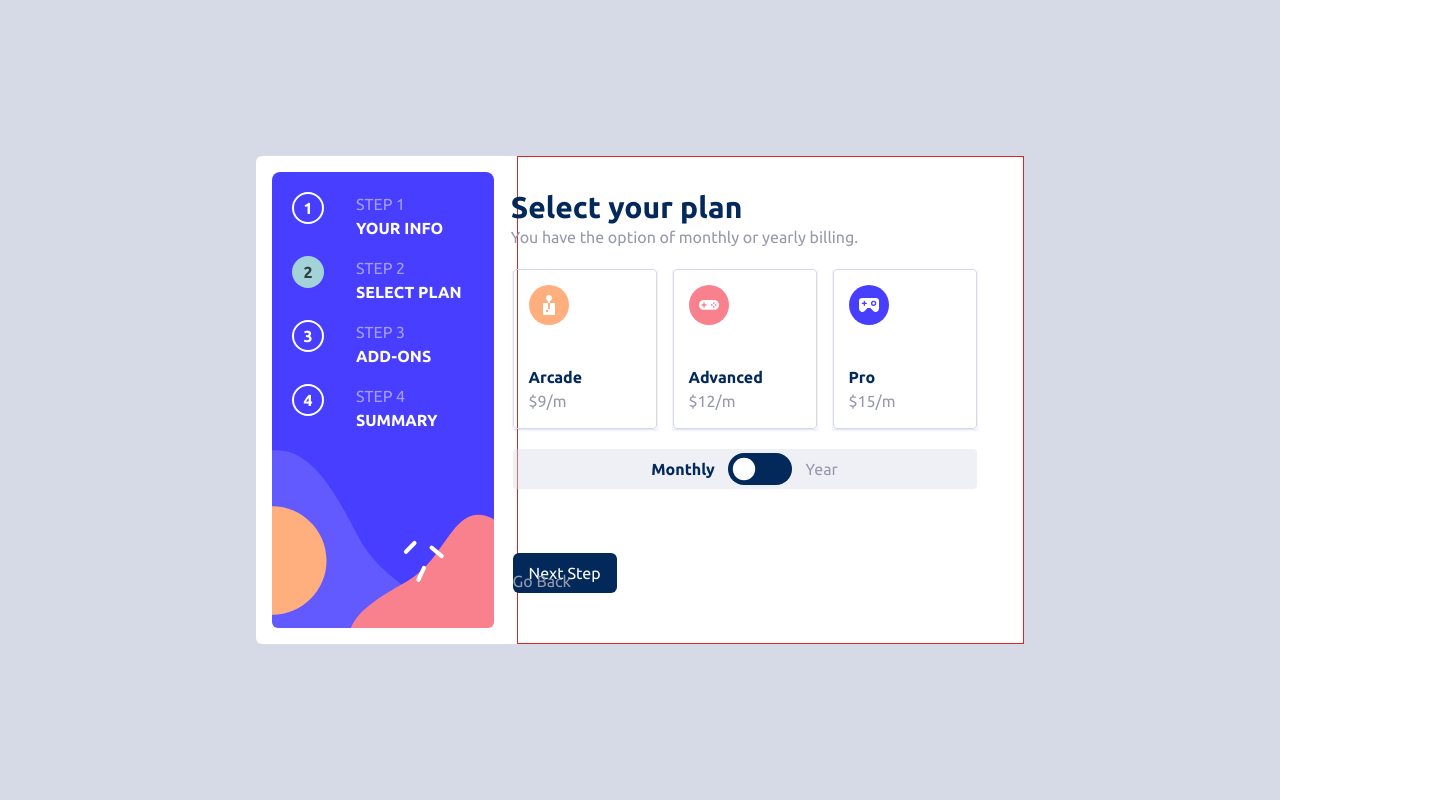
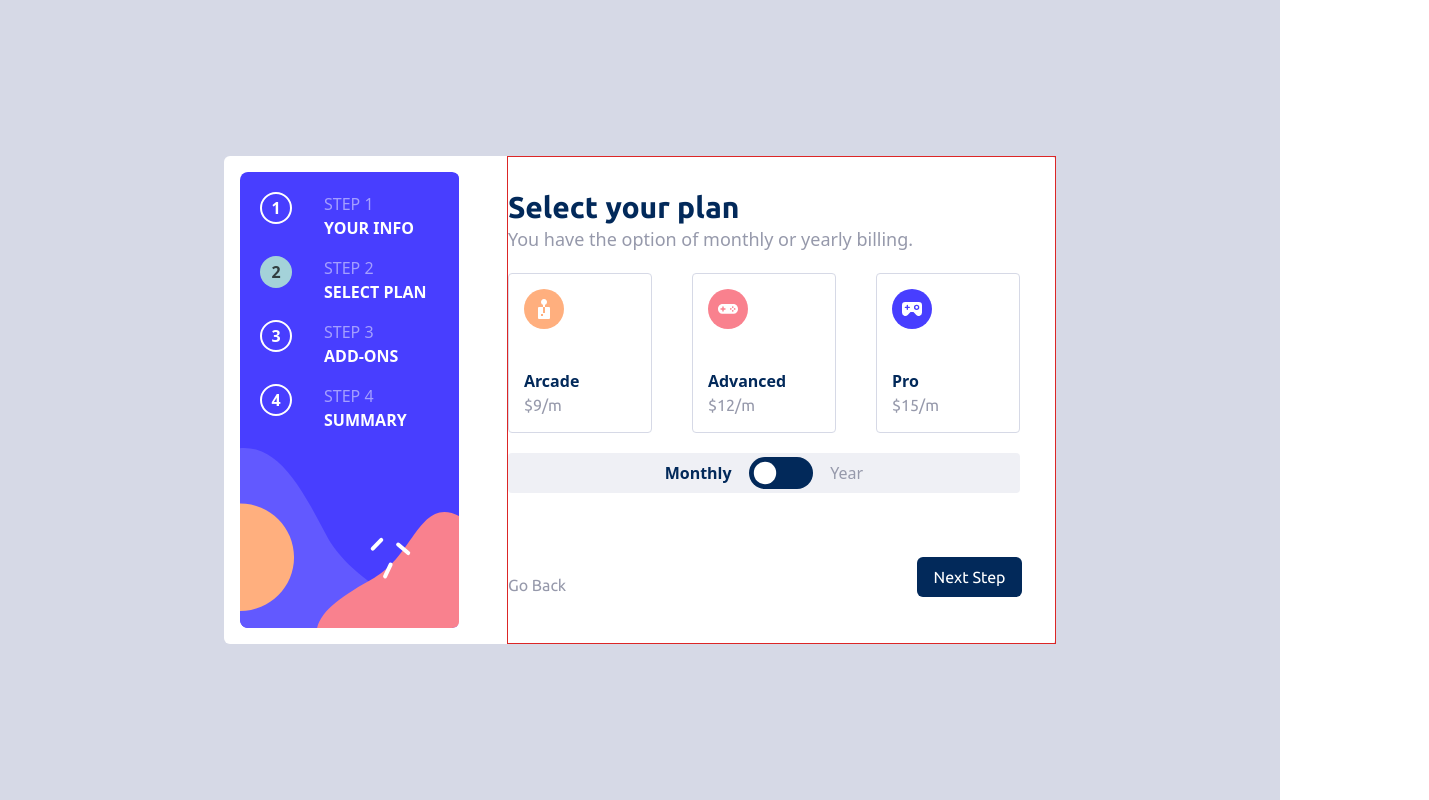
Before and after one commit to Agyanim/multi-step-form, a React (Vite) app: page / in a window 1280 px wide. Both pictures are taken after typing "Sample", "name@example.com", "Sample" into the empty fields and a click on the button "Next Step". Shown: the whole page, 1429 px wide, since content can reach past the window. Built offline with nearby package versions, Linux system fonts and the light colour scheme.

Commit message:
selection plan modified

```diff
--- a/src/App.css
+++ b/src/App.css
@@ -1,5 +1,5 @@
 @import url('https://fonts.googleapis.com/css2?family=Alata&family=Ubuntu:wght@400;500;700&display=swap');
-:root {
+/* :root {
     font-family: "Alata", sans-serif;
     font-family: "Ubuntu", sans-serif;
-  }
+  } */
--- a/src/components/CardList.jsx
+++ b/src/components/CardList.jsx
@@ -38,7 +38,6 @@ const CardList = ({ sent }) => {
           Plan={detail.plan}
           Price={detail.price}
           Image={image[0]}
-          sent={sent}
           id={detail.id}
         />
       </div>
@@ -46,8 +45,8 @@ const CardList = ({ sent }) => {
   });
   return (
     <div className="flex flex-col lg:flex-row gap-4">
-      <form action="" onSubmit={submitHandler}>
-        <section className="flex flex-col lg:flex-row gap-4">{rederCard}</section>
+      <form  onSubmit={submitHandler}>
+        <section className="flex flex-col lg:flex-row gap-10">{rederCard}</section>
         <div className="w-[100%] h-10  mt-5 ">
           <section className="flex w-[100%] bg-LightGray/40 justify-center p-2 rounded h-[100%]">
             <span
@@ -68,7 +67,7 @@ const CardList = ({ sent }) => {
           </section>
         </div>
         <div className="relative  top-16">
-          <div>
+          <div className="absolute w-[100%] left-[80%]">
             <PrimaryButton />
           </div>
           <div className="" onClick={goBackHandler}>
--- a/src/components/GlobalLayout.jsx
+++ b/src/components/GlobalLayout.jsx
@@ -5,12 +5,12 @@ import "../css/globalLayout.css";
 
 const GlobalLayout = () => {
   return (
-    <div className="flex items-center lg:min-h-[100vh] lg:min-w-[100vw] bg-LightGray justify-center">
-      <section className="flex flex-col lg:flex-row justify-between bg-white rounded-md my-4 lg:max-w-[70%] lg:w-[70%] lg:h-[80%] xl:max-w-[60%] xl:h-[80%]">
+    <div className="flex items-center lg:min-h-[100vh] lg:min-w-[100vw] lg:w-[100vw] bg-LightGray justify-center">
+      <section className="flex flex-col lg:flex-row justify-between bg-white rounded-md my-4 max-w-[80%] lg:w-[75%] lg:h-[80%] xl:w-[65%] xl:h-[80%]">
         <div className="">
           <Navbar />
         </div>
-        <div className="border border-red-600 lg:w-[60%] xl:w-[66%] ">
+        <div className="border border-red-600 lg:w-[65%] xl:w-[66%] ">
           <Outlet />
         </div>
       </section>
--- a/src/components/Plancard.jsx
+++ b/src/components/Plancard.jsx
@@ -7,14 +7,14 @@ const Plancard = ({ Plan, Price, Image,id }) => {
 
   return (
     <div
-      className="flex justify-center items-center w-36 h-40 relative border-[1px] border-LightGray p-4 rounded cursor-pointer transform duration-200 hover:scale-105"
+      className="flex justify-center items-center lg:w-[8rem] lg:h-40 xl:w-36 xl:h-40 relative border-[1px] border-LightGray p-4 rounded cursor-pointer transform duration-200 hover:scale-105  overflow-hidden"
     >
       <label
         className="flex flex-col gap-10  w-36 h-40 absolute "
         htmlFor="selectAddOns"
       >
         <input
-          className="absolute w-[100%]  h-[100%] cursor-pointer appearance-none shadow-sm shadow-PurplishBblue/20 checked:border-[1px] checked:border-MarineBlue checked:rounded "
+          className="absolute w-[100%]  h-[100%] cursor-pointer appearance-none shadow-sm shadow-PurplishBblue/20 checked:border-[1px] checked:border-MarineBlue checked:rounded checked:bg-LightGray/40"
           type="radio"
           name="selectAddOns"
           value={Price}
--- a/src/index.css
+++ b/src/index.css
@@ -1,3 +1,5 @@
+@import url('https://fonts.googleapis.com/css2?family=Alata&family=Ubuntu:wght@400;500;700&display=swap');
+
 @tailwind base;
 @tailwind components;
 @tailwind utilities;
@@ -24,7 +26,7 @@ background-color: aqua;
 }
 
 input[type="text"]{
-    @apply lg:w-[90%] p-2 border-2 rounded-md border-CoolGray
+    @apply lg:w-[90%] xl:w-[82%] p-2 border-2 rounded-md border-CoolGray
 }
 
 }
--- a/src/pages/Home.jsx
+++ b/src/pages/Home.jsx
@@ -45,7 +45,7 @@ const Home = () => {
   };
 
   return (
-    <div className="flex flex-col  font-ubuntu lg:w-[100%] ">
+    <div className="flex flex-col  font-ubuntu lg:w-[100%] xl:ml-5 ">
       <header className="mt-8 ">
         <h1 className="lg:text-2xl xl:text-3xl text-MarineBlue font-ubuntu font-extrabold">
           Personal info
--- a/src/pages/SelectPlan.jsx
+++ b/src/pages/SelectPlan.jsx
@@ -3,16 +3,16 @@ import CardList from "../components/CardList";
 
 const SelectPlan = () => {
   return (
-    <div className="flex items-center justify-center flex-col w-[38.5vw]">
-      <header className="mt-8 -ml-40">
-        <h1 className="text-3xl text-MarineBlue font-ubuntu font-extrabold">
+    <div className="flex  flex-col">
+      <header className="mt-8 ">
+        <h1 className="lg:text-2xl xl:text-3xl text-MarineBlue font-ubuntu font-extrabold">
           Select your plan
         </h1>
-        <p className="text-CoolGray">
+        <p className="  xl:text-lg text-CoolGray mb-5">
           You have the option of monthly or yearly billing.
         </p>
       </header>
-      <div className=" mt-5 -ml-10">
+      <div className="">
         <CardList />
       </div>
     </div>
```
